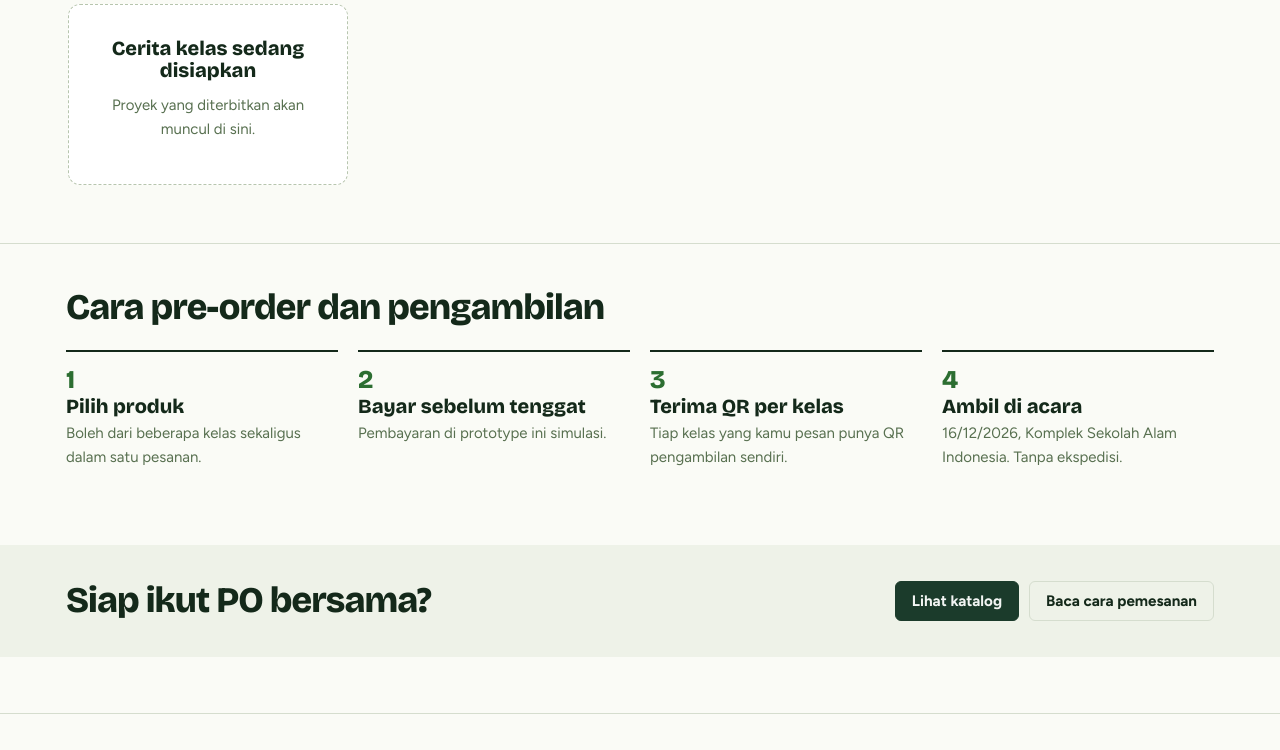
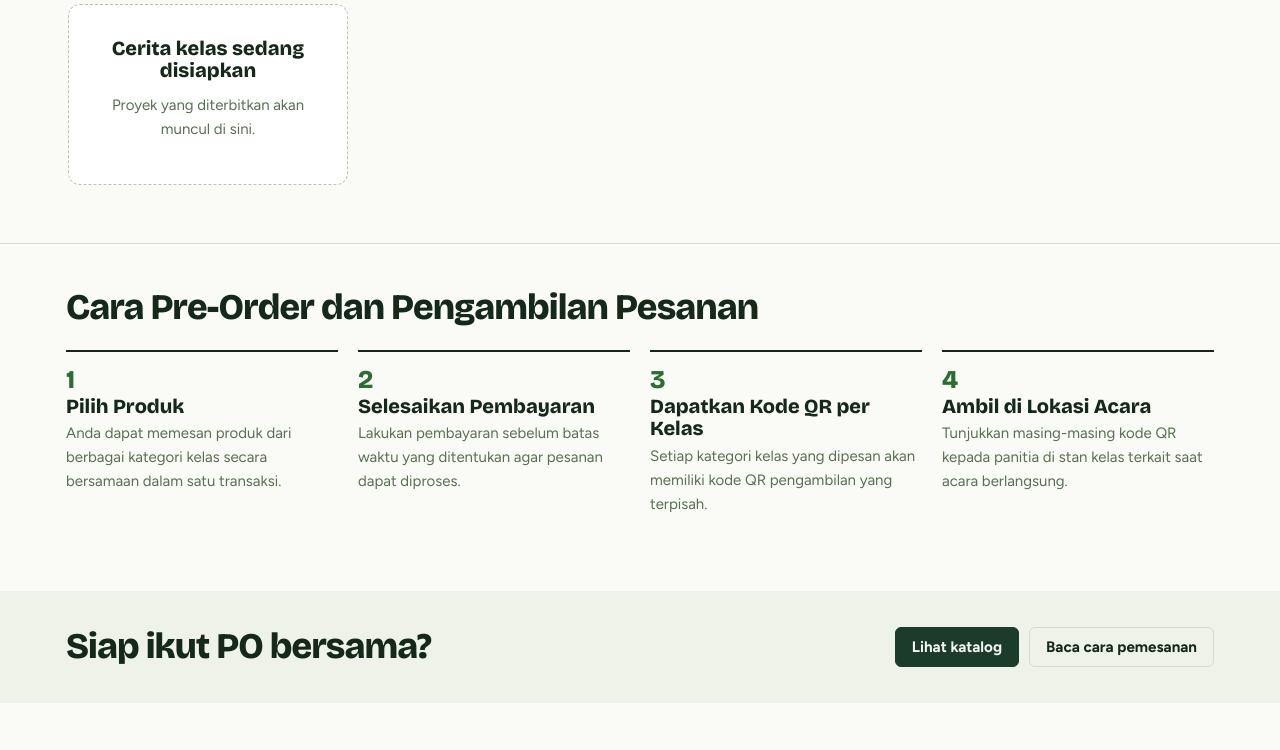
Before and after one commit to ridchive/Fortexiv_website, a Laravel app: page / in a window 1280 px wide. Shown: the part 795-1545 px from the top of the page. Run offline with Laravel 12, Linux system fonts and the light colour scheme; data that the repository does not hold is empty; some libraries are stand-ins or nearby versions.

Commit message:
Update preorder and pickup instructions
Co-authored-by: Copilot <223556219+Copilot@users.noreply.github.com>

```diff
--- a/resources/views/marketplace/home.blade.php
+++ b/resources/views/marketplace/home.blade.php
@@ -80,12 +80,12 @@
 
 <section class="sec-b">
   <div class="wrap">
-    <div class="sec-h"><h2>Cara pre-order dan pengambilan</h2></div>
+    <div class="sec-h"><h2>Cara Pre-Order dan Pengambilan Pesanan</h2></div>
     <ol class="steps">
-      <li><h3>Pilih produk</h3><p>Boleh dari beberapa kelas sekaligus dalam satu pesanan.</p></li>
-      <li><h3>Bayar sebelum tenggat</h3><p>@if($window['paymentDeadline'])Batas pembayaran {{ $window['paymentDeadline']->format('d/m/Y H:i') }}.@endif Pembayaran di prototype ini simulasi.</p></li>
-      <li><h3>Terima QR per kelas</h3><p>Tiap kelas yang kamu pesan punya QR pengambilan sendiri.</p></li>
-      <li><h3>Ambil di acara</h3><p>@if($window['eventAt']){{ $window['eventAt']->format('d/m/Y') }}@endif{{ $window['location'] ? ', '.Str::before($window['location'], ',') : '' }}. Tanpa ekspedisi.</p></li>
+      <li><h3>Pilih Produk</h3><p>Anda dapat memesan produk dari berbagai kategori kelas secara bersamaan dalam satu transaksi.</p></li>
+      <li><h3>Selesaikan Pembayaran</h3><p>Lakukan pembayaran sebelum batas waktu yang ditentukan agar pesanan dapat diproses.</p></li>
+      <li><h3>Dapatkan Kode QR per Kelas</h3><p>Setiap kategori kelas yang dipesan akan memiliki kode QR pengambilan yang terpisah.</p></li>
+      <li><h3>Ambil di Lokasi Acara</h3><p>Tunjukkan masing-masing kode QR kepada panitia di stan kelas terkait saat acara berlangsung.</p></li>
     </ol>
   </div>
 </section>
```
